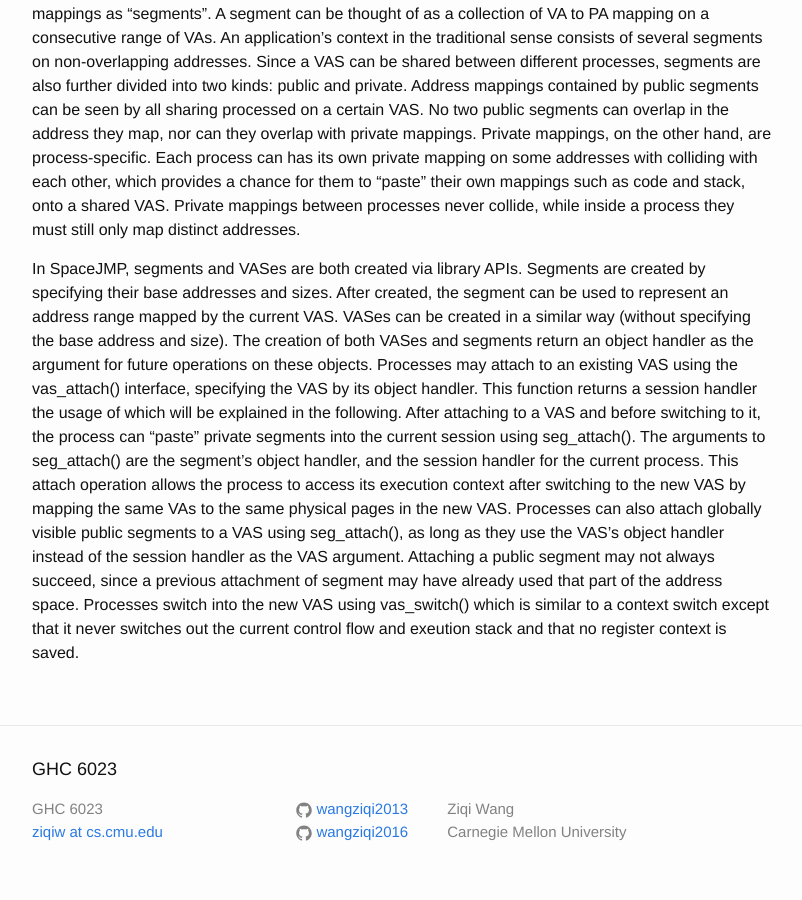
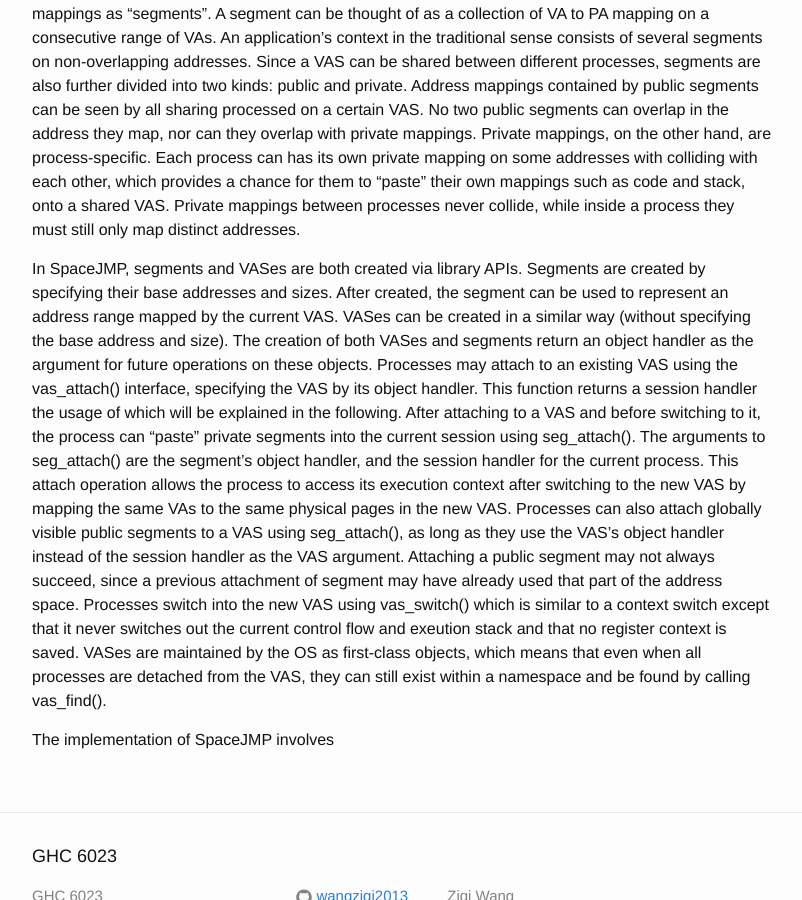
Before and after one commit to wangziqi2013/wangziqi2013.github.io, a Jekyll site: the page built from _posts/2019-08-23-SpaceJMP.markdown, in a window 1280 px wide and 900 px high, scrolled down 1264 px. Shown: the whole window, without its empty margins (238-1040 px from the left). Built offline with Jekyll 4.4.1, drawn with Linux system fonts in a browser that asks for light colours.

Commit message:
Adding vas_find()

```diff
--- a/_posts/2019-08-23-SpaceJMP.markdown
+++ b/_posts/2019-08-23-SpaceJMP.markdown
@@ -64,4 +64,7 @@ globally visible public segments to a VAS using seg_attach(), as long as they us
 the session handler as the VAS argument. Attaching a public segment may not always succeed, since a previous attachment
 of segment may have already used that part of the address space. Processes switch into the new VAS using vas_switch() which
 is similar to a context switch except that it never switches out the current control flow and exeution stack and that
-no register context is saved.
+no register context is saved. VASes are maintained by the OS as first-class objects, which means that even when all processes
+are detached from the VAS, they can still exist within a namespace and be found by calling vas_find().
+
+The implementation of SpaceJMP involves
```
